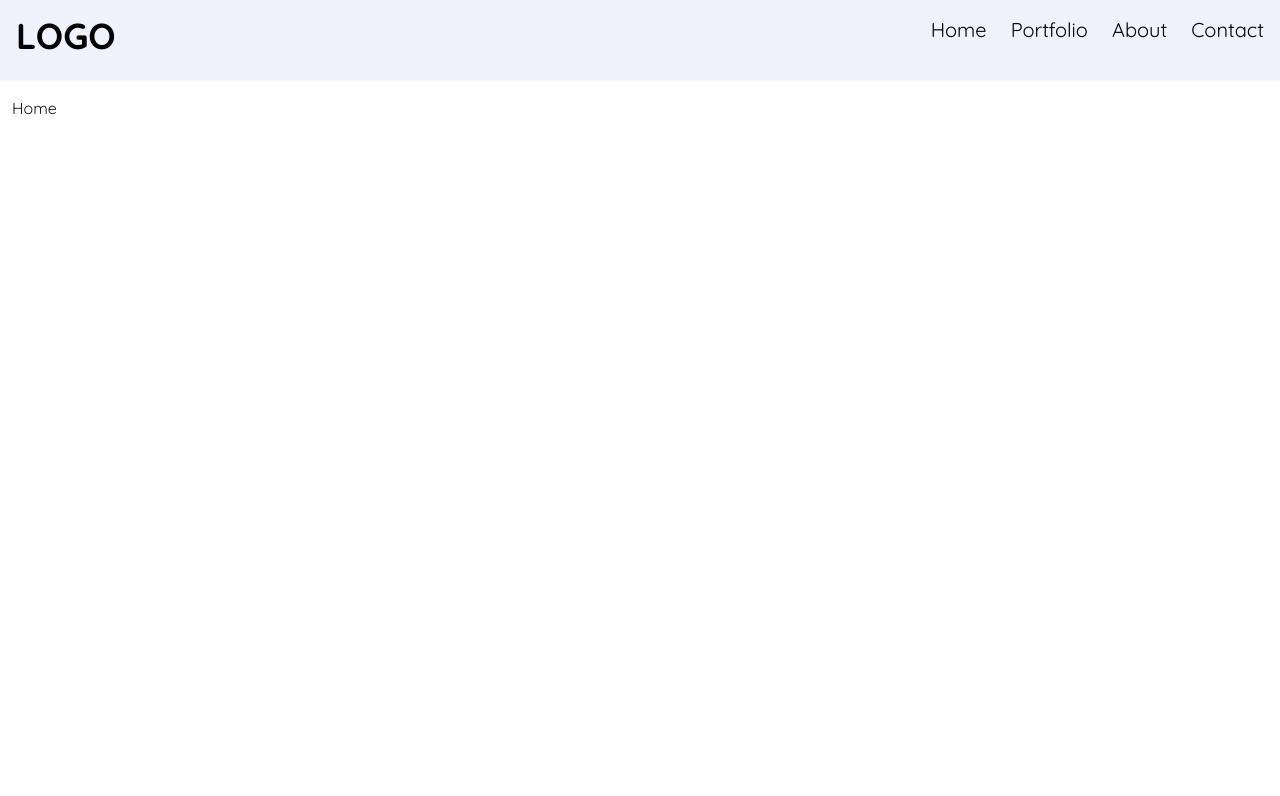
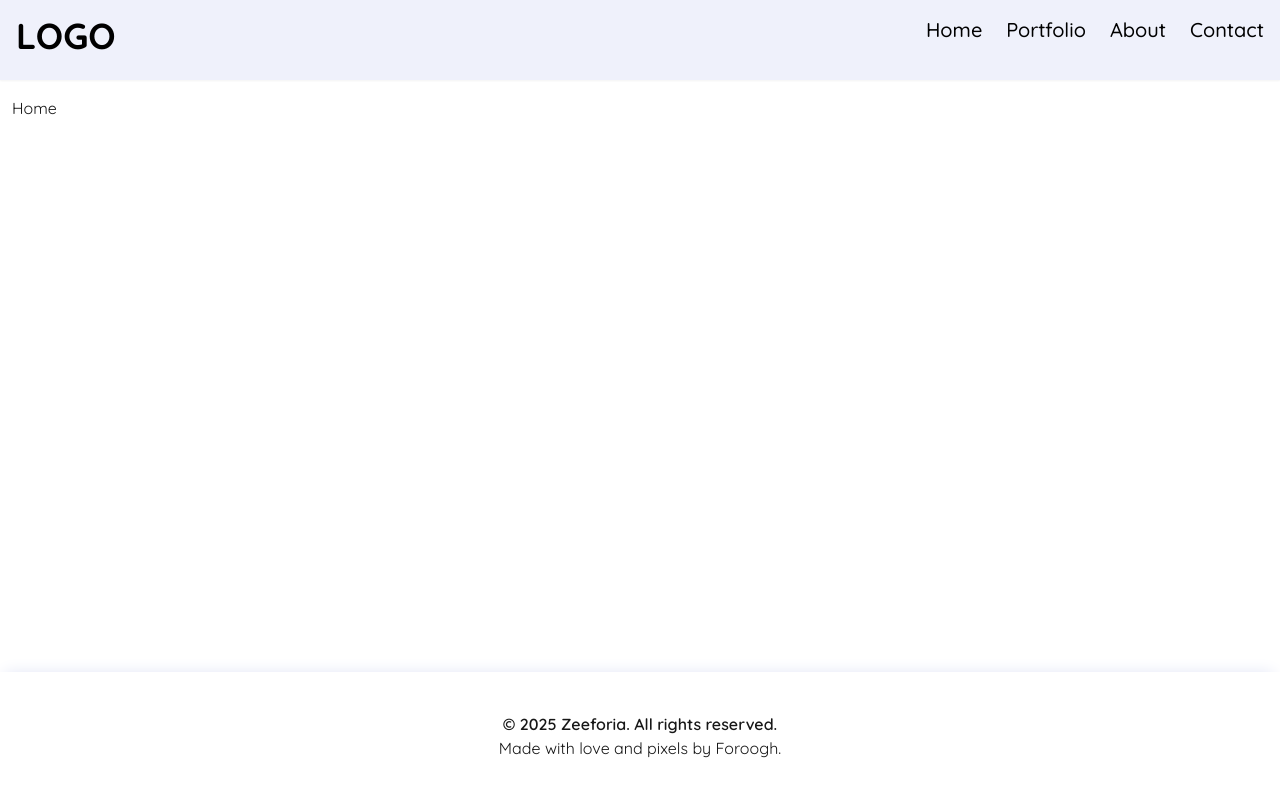
Before and after one commit to blacksheepIV/zeeforia, a Next.js app: page / in a window 1280 px wide. Shown: the top 796 px of the page. Built offline with nearby package versions, Linux system fonts and the light colour scheme.

Commit message:
:sparkles: Footer
add footer

```diff
--- /dev/null
+++ b/app/components/Footer/index.tsx
@@ -0,0 +1,17 @@
+'use client'
+import React, { useState } from 'react'
+
+function Footer() {
+  const [today, setToday] = useState(new Date())
+  return (
+    <div className="absolute bottom-0 left-0 w-full h-32 py-4 px-6 flex flex-col justify-center items-center bg-white shadow-custom">
+      {/* <div className="h-[0.5px] w-[50%] bg-fade-gradiant mb-3"></div> */}
+      <p className="font-semibold">
+        © {today.getFullYear()} Zeeforia. All rights reserved.{' '}
+      </p>
+      <p>Made with love and pixels by Foroogh.</p>
+    </div>
+  )
+}
+
+export default Footer
--- a/app/components/NavBar/index.tsx
+++ b/app/components/NavBar/index.tsx
@@ -15,7 +15,7 @@ function Navbar() {
               <Link
                 href={navItem.path}
                 key={`${index}-${navItem.title}`}
-                className="block text-black sm:text-xl rounded md:p-0 hover:text-delftBlue-400 cursor-pointer"
+                className="block text-black sm:text-xl font-medium rounded md:p-0 hover:text-delftBlue-400 cursor-pointer"
               >
                 {navItem.title}
               </Link>
--- a/app/layout.tsx
+++ b/app/layout.tsx
@@ -2,6 +2,7 @@ import type { Metadata } from 'next'
 import { Quicksand } from 'next/font/google'
 import './globals.css'
 import Navbar from '@/app/components/NavBar'
+import Footer from '@/app/components/Footer'
 
 const quickSand = Quicksand({
   variable: '--font-quick-sand',
@@ -30,6 +31,7 @@ export default function RootLayout({
       <body className={`${quickSand.className} antialiased`}>
         <Navbar />
         <div className="px-3 pt-24">{children}</div>
+        <Footer />
       </body>
     </html>
   )
--- a/app/page.tsx
+++ b/app/page.tsx
@@ -1,6 +1,6 @@
 export default function Home() {
   return (
-    <main className="flex flex-col gap-8 ">
+    <main className="flex min-h-full flex-col gap-8 ">
       <h2>Home</h2>
     </main>
   )
--- a/tailwind.config.ts
+++ b/tailwind.config.ts
@@ -8,9 +8,14 @@ export default {
   ],
   theme: {
     extend: {
+      backgroundImage: {
+        'fade-gradiant':
+          'linear-gradient(to right, rgba(0, 0, 0, 0), #22306e, rgba(0, 0, 0, 0));',
+      },
       colors: {
         background: 'var(--background)',
         foreground: 'var(--foreground)',
+
         delftBlue: {
           DEFAULT: '#22306e',
           100: '#5369CA',
@@ -75,10 +80,7 @@ export default {
         // mono: ['var(--font-roboto-mono)'],
       },
       boxShadow: {
-        custom: `-4px -3px 15px rgba(255, 255, 255, 0.5),
-        4px 4px 15px rgba(70, 70, 70, 0.12),
-        inset -2px -2px 15px rgba(255, 255, 255, 0.5),
-        inset 6px 6px 15px rgba(70, 70, 70, 0.12)`,
+        custom: `-1px -5px 15px -6px #E0E4F5`,
       },
     },
   },
```
